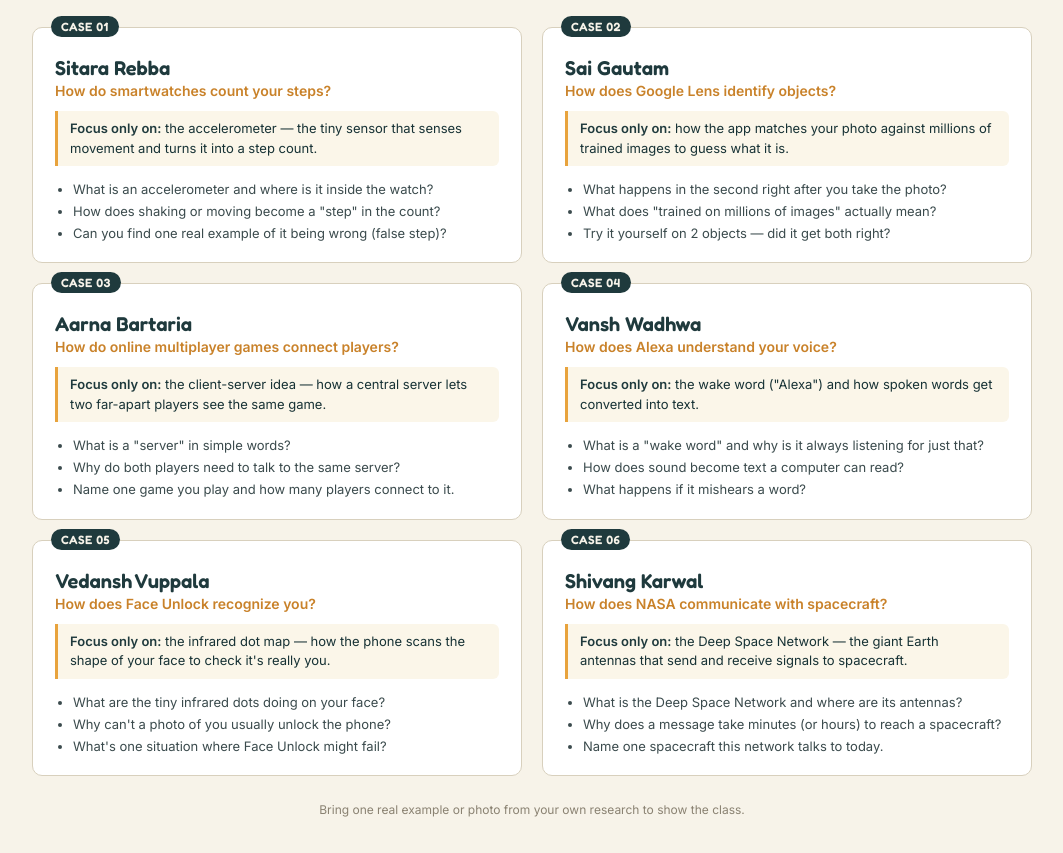
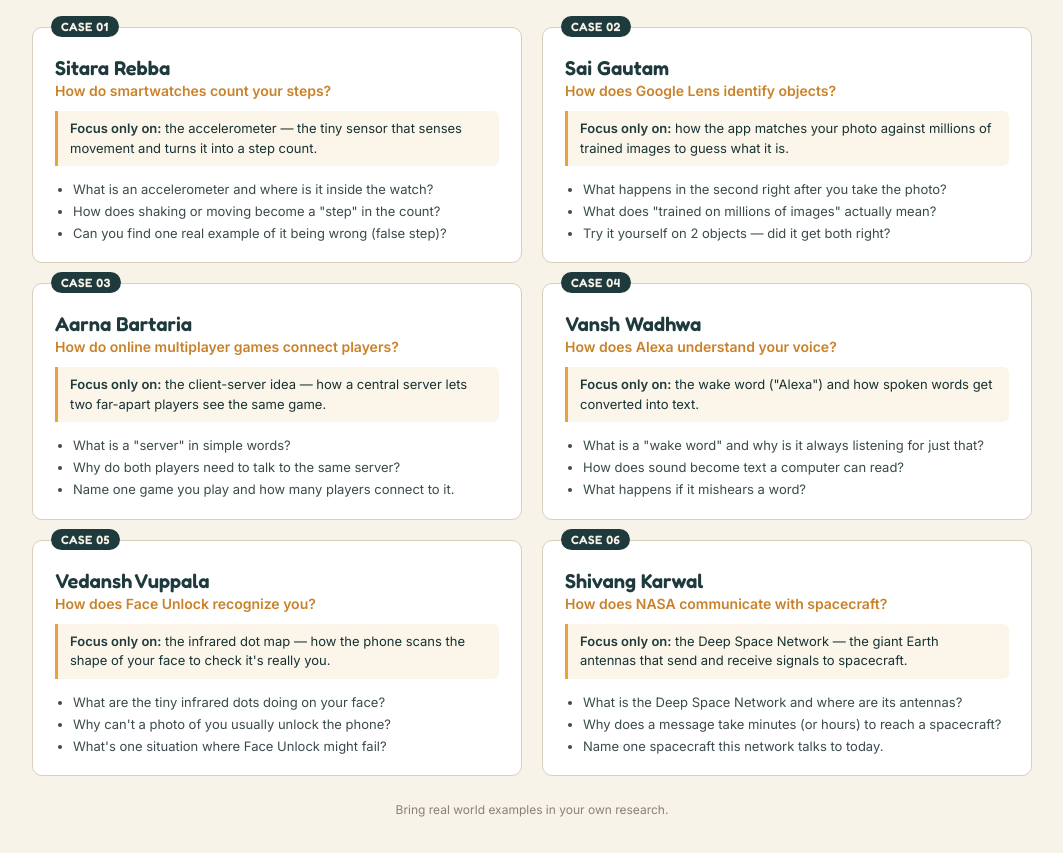
Before and after one commit to achyut-being-infinity/Codespark-Assignment1, a plain HTML site: page index.html in a window 1280 px wide. Shown: the part 98-951 px from the top of the page, without its empty margins (108-1171 px from the left). Drawn offline with Linux system fonts and the light colour scheme.

Commit message:
Update index.html

```diff
--- a/index.html
+++ b/index.html
@@ -224,7 +224,7 @@
 
   </div>
 
-  <div class="foot">Bring one real example or photo from your own research to show the class.</div>
+  <div class="foot">Bring real world examples in your own research.</div>
 
 </body>
 </html>
```
